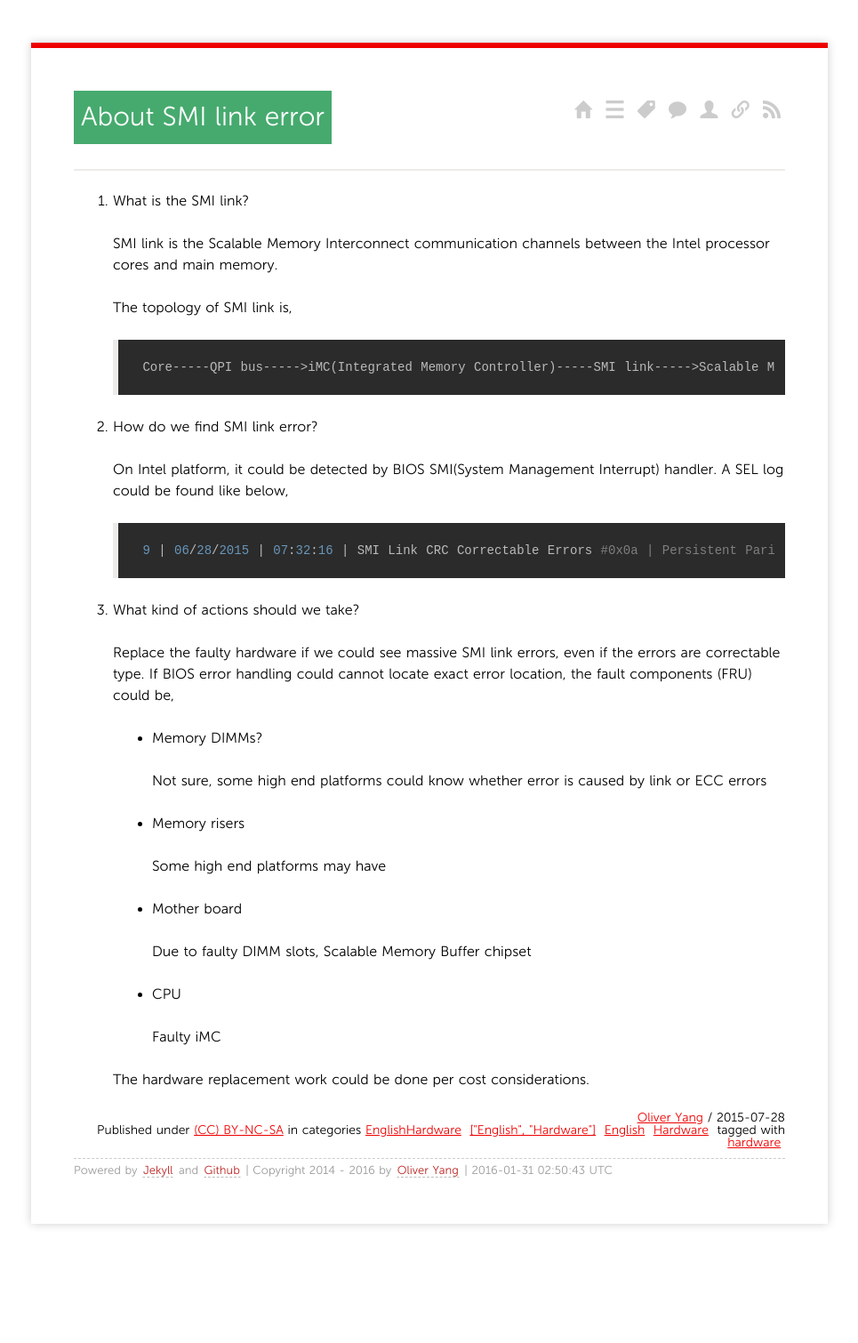
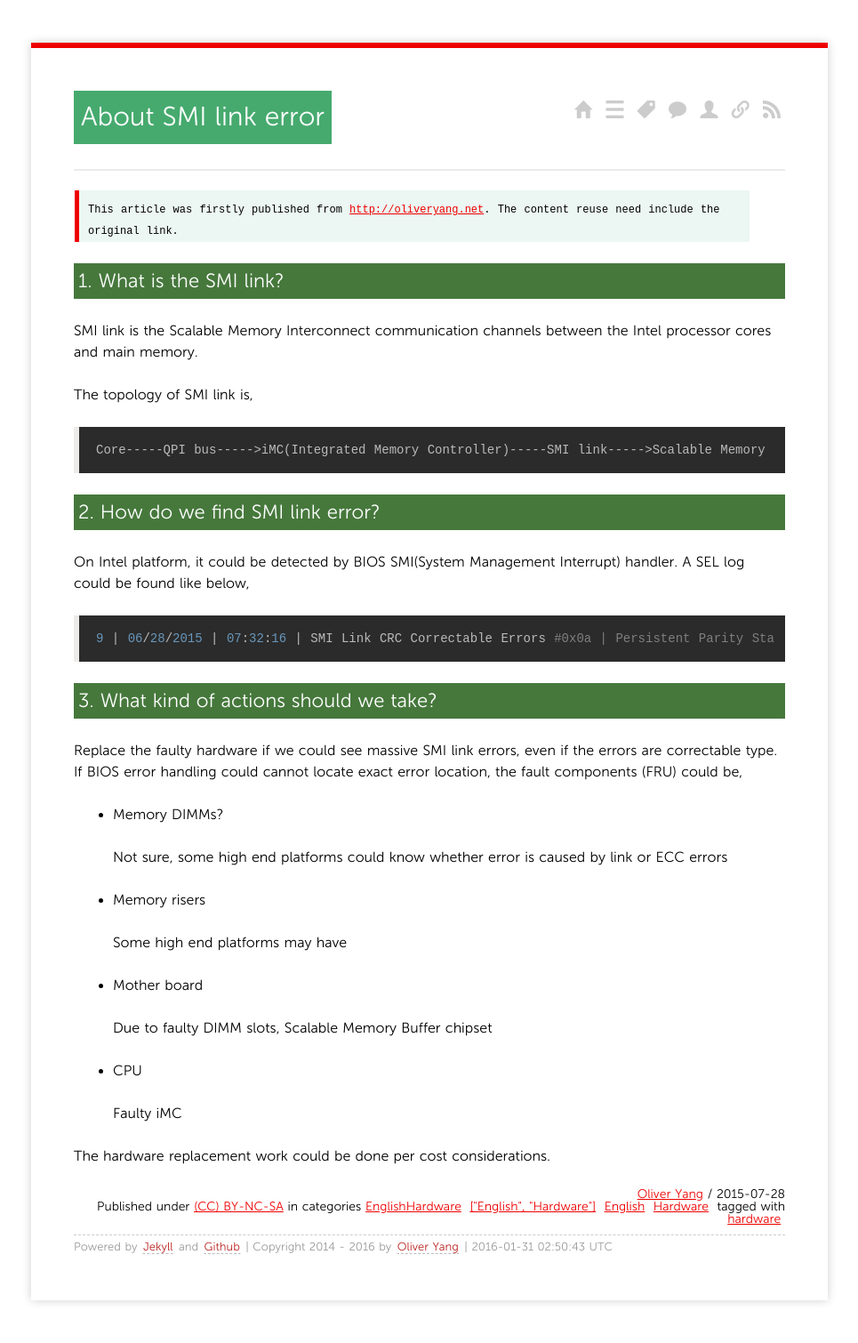
Before and after one commit to yangoliver/yangoliver.github.io, a Jekyll site: the page built from _posts/2015/2015-07-28-SMI-link-CRC-error.md, in a window 1280 px wide. Shown: the whole page at 89% size, without its empty margins (157-1122 px from the left). Built offline with Jekyll 4.4.1, drawn with Linux system fonts in a browser that asks for light colours; Markdown is read by kramdown in place of the engine named in the settings; comment, search, counter and statistics services are not loaded; before the commit the page ends 1424 px from its top, so only the background shows below that.

Commit message:
SEO for meta description and format cleanup

```diff
--- a/_posts/2015/2015-07-28-SMI-link-CRC-error.md
+++ b/_posts/2015/2015-07-28-SMI-link-CRC-error.md
@@ -1,47 +1,50 @@
 ---
 layout: post
 title: About SMI link error
+description: The article talks about what is the possible fault causes regarding to SMI link error.
 categories:
 - [English, Hardware]
 tags:
 - [hardware]
 ---
 
-1. What is the SMI link?
+>This article was firstly published from <http://oliveryang.net>. The content reuse need include the original link.
 
-	SMI link is the Scalable Memory Interconnect communication channels between the Intel processor cores and main memory.
+###1. What is the SMI link?
 
-	The topology of SMI link is,
+SMI link is the Scalable Memory Interconnect communication channels between the Intel processor cores and main memory.
 
-		Core-----QPI bus----->iMC(Integrated Memory Controller)-----SMI link----->Scalable Memory Buffer-----DDR2/3/4 bus-----> Memory DIMMs
+The topology of SMI link is,
 
-2. How do we find SMI link error?
+	Core-----QPI bus----->iMC(Integrated Memory Controller)-----SMI link----->Scalable Memory Buffer-----DDR2/3/4 bus-----> Memory DIMMs
 
-   On Intel platform, it could be detected by BIOS SMI(System Management Interrupt) handler.
-   A SEL log could be found like below,
+###2. How do we find SMI link error?
 
-		9 | 06/28/2015 | 07:32:16 | SMI Link CRC Correctable Errors #0x0a | Persistent Parity Status | Asserted |  Memory_Slot=3 SMI_Link=1
+On Intel platform, it could be detected by BIOS SMI(System Management Interrupt) handler.
+A SEL log could be found like below,
+
+	9 | 06/28/2015 | 07:32:16 | SMI Link CRC Correctable Errors #0x0a | Persistent Parity Status | Asserted |  Memory_Slot=3 SMI_Link=1
 
 
-3. What kind of actions should we take?
+###3. What kind of actions should we take?
 
-   Replace the faulty hardware if we could see massive SMI link errors, even if the errors are correctable type.
-   If BIOS error handling could cannot locate exact error location, the fault components (FRU) could be,
+Replace the faulty hardware if we could see massive SMI link errors, even if the errors are correctable type.
+If BIOS error handling could cannot locate exact error location, the fault components (FRU) could be,
 
-   * Memory DIMMs?
+* Memory DIMMs?
 
-     Not sure, some high end platforms could know whether error is caused by link or ECC errors
+  Not sure, some high end platforms could know whether error is caused by link or ECC errors
 
-   * Memory risers
+* Memory risers
 
-     Some high end platforms may have
+  Some high end platforms may have
 
-   * Mother board
+* Mother board
 
-     Due to faulty DIMM slots, Scalable Memory Buffer chipset
+  Due to faulty DIMM slots, Scalable Memory Buffer chipset
 
-   * CPU
+* CPU
 
-     Faulty iMC
+  Faulty iMC
 
-   The hardware replacement work could be done per cost considerations.
+The hardware replacement work could be done per cost considerations.
```
